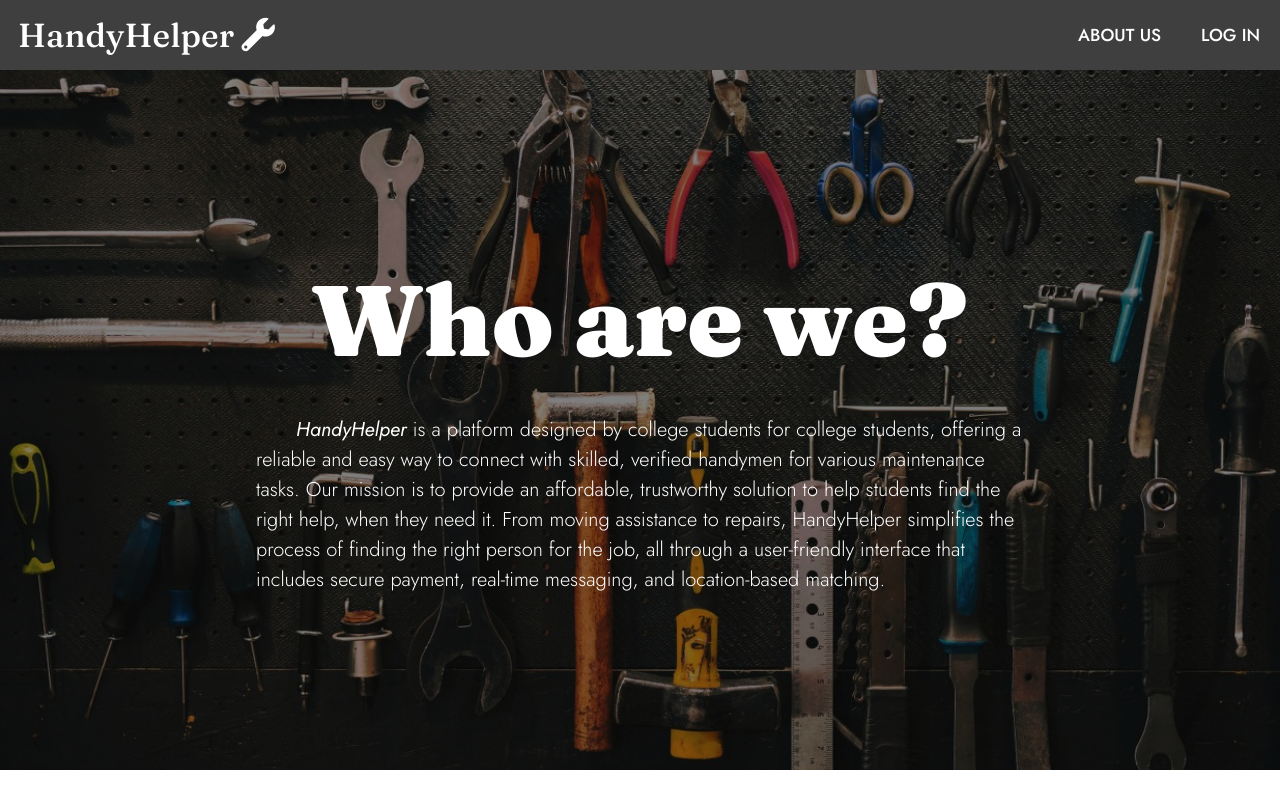
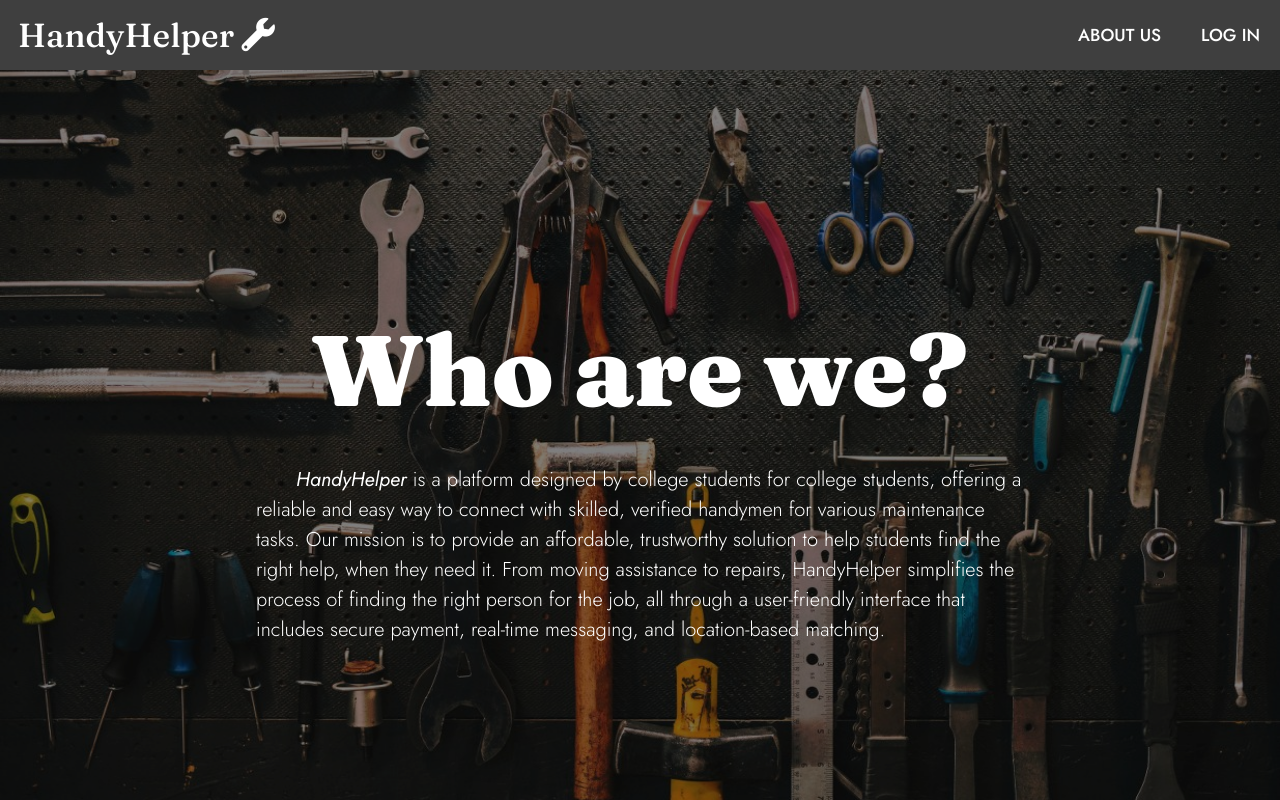
Before and after one commit to CS222-UIUC/project-team-74, a React (Vite) app in the folder frontend/: page /about-us in a window 1280 px wide. Built offline with nearby package versions, Linux system fonts and the light colour scheme.

Commit message:
fix background image display

```diff
--- a/frontend/src/components/Hero_AboutUs.css
+++ b/frontend/src/components/Hero_AboutUs.css
@@ -1,16 +1,20 @@
 .section-aboutus {
     display: flex;
-    /* border: solid red; */
-    height:700px;
+    height: 100vh;
     color: black;
-    background-color:  rgb(247, 248, 233);
+    background-color: rgb(247, 248, 233);
     align-items: center;
     justify-content: center;
+    position: relative;
+    overflow: hidden;
 }
 
 #bg-image-aboutus {
-    height:700px;
-    width:100%;
+    position: absolute;
+    top: 0;
+    left: 0;
+    width: 100%;
+    height: 100%;
     object-fit: cover;
     filter: brightness(0.5);
     z-index: 1;
--- a/frontend/src/components/Hero_Login_and_Register.module.css
+++ b/frontend/src/components/Hero_Login_and_Register.module.css
@@ -3,9 +3,9 @@
   background-image: url('/images/image4.jpg');
   background-size: cover;
   background-position: center;
-  height: 700px;
+  height: 100vh;
+  width: 100%;
 }
-
 .wrapperwrapper::before {
   content: '';
   position: absolute;
```
